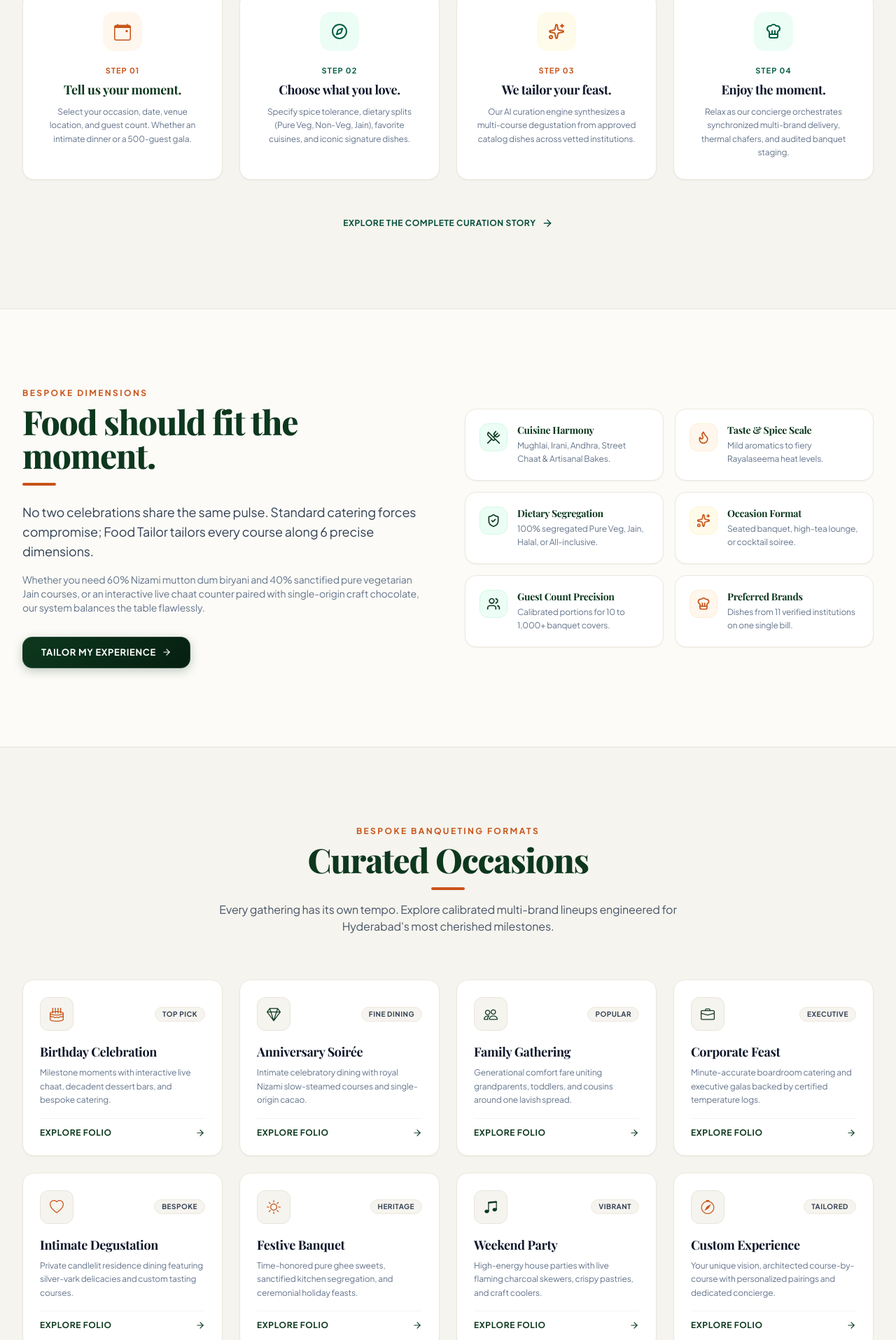
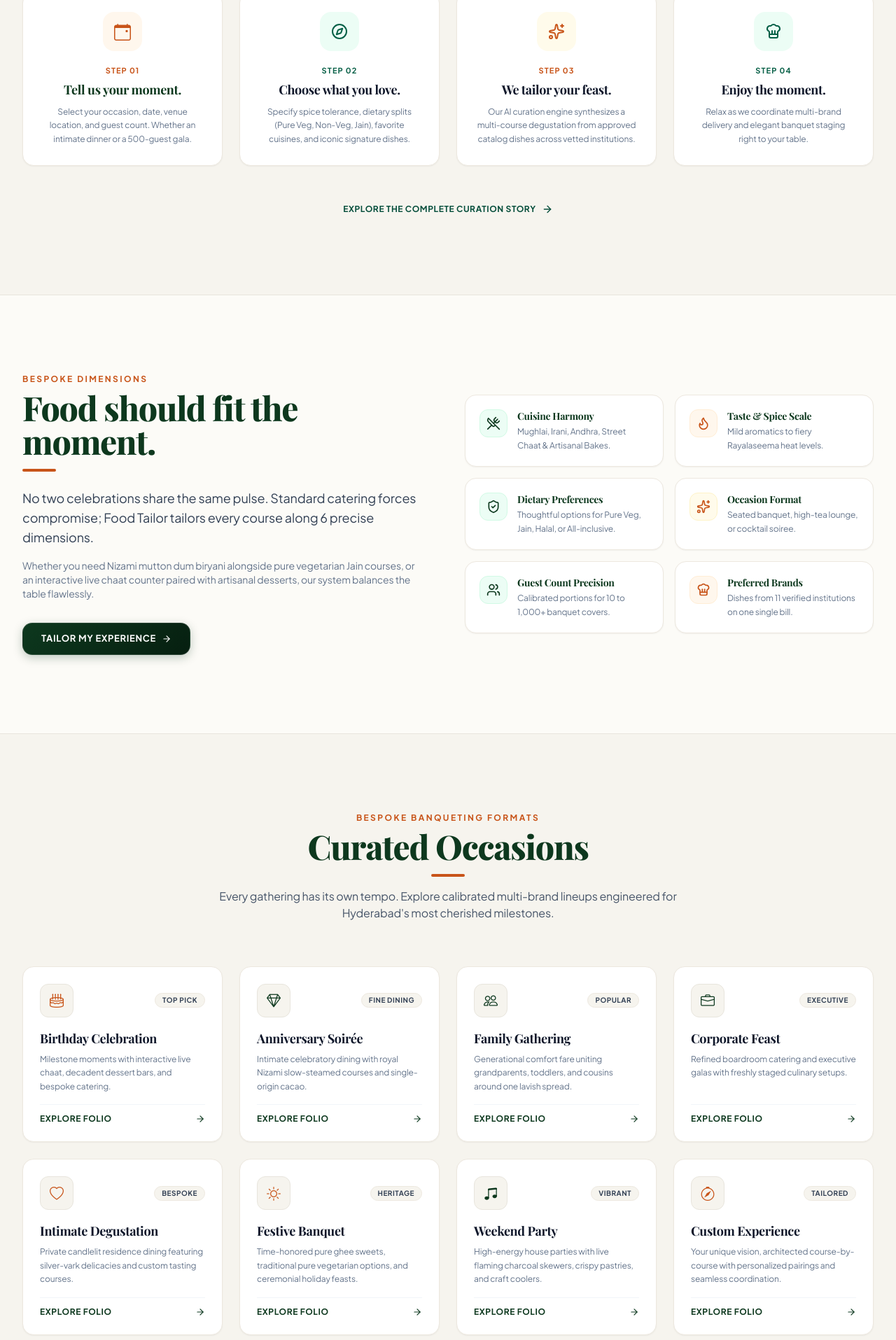
Before and after one commit to nikhilthange/Foodtailorr, a Next.js app in the folder app/: page / in a window 1280 px wide. Shown: the part 1144-3059 px from the top of the page at 70% size. Built offline with nearby package versions, Linux system fonts and the light colour scheme; no server answers; a web font is replaced by a local one.

Commit message:
Remove exaggerated promises, claims, and buzzwords across all views

```diff
--- a/app/src/app/error.tsx
+++ b/app/src/app/error.tsx
@@ -26,13 +26,13 @@ export default function GlobalError({
         An Unanticipated Exception Occurred
       </h1>
       <p className="text-xs text-on-surface-variant mb-6 leading-relaxed">
-        {error?.message || 'Our atelier concierges have been alerted and are resolving the matter.'}
+        {error?.message || 'Our technical team has been notified and is looking into this.'}
       </p>
       <button
         onClick={() => reset()}
         className="px-6 py-2.5 bg-primary-container hover:bg-primary-container/90 text-on-primary rounded-xl text-xs font-bold uppercase tracking-wider transition-all shadow-sm"
       >
-        Re-attempt Commission
+        Try Again
       </button>
     </div>
   );
--- a/app/src/components/Footer.jsx
+++ b/app/src/components/Footer.jsx
@@ -113,7 +113,7 @@ export default function Footer() {
         <div className="pt-8 flex flex-col sm:flex-row items-center justify-between gap-4 text-xs text-slate-500">
           <p>© {new Date().getFullYear()} Food Tailor. All rights reserved. Registered Culinary Atelier Platform.</p>
           <div className="flex items-center gap-3">
-            <span>FSSAI Certified Partner Guild</span>
+            <span>Verified Culinary Partner Guild</span>
             <span>•</span>
             <span>Hyderabad, Telangana</span>
           </div>
--- a/app/src/features/customer/DashboardPage.jsx
+++ b/app/src/features/customer/DashboardPage.jsx
@@ -54,14 +54,14 @@ export default function DashboardPage() {
           <div className="inline-flex items-center gap-2 mb-1">
             <span className="w-2 h-2 rounded-full bg-brand-terracotta"></span>
             <span className="text-xs uppercase tracking-widest text-brand-terracotta font-bold">
-              Private Concierge Desk
+              Guest Tasting Hub
             </span>
           </div>
           <h1 className="font-serif text-2xl md:text-3xl text-slate-900 font-bold tracking-tight">
             Welcome, {user?.firstName || user?.email?.split('@')[0] || 'Host'}
           </h1>
           <p className="text-xs text-slate-500 mt-0.5 font-sans">
-            Your private culinary concierge.
+            Manage your tailored banquets, tasting folios, and past orders.
           </p>
         </div>
 
--- a/app/src/views/BrandsPage.jsx
+++ b/app/src/views/BrandsPage.jsx
@@ -72,7 +72,7 @@ export default function BrandsPage() {
             Hyderabad's Culinary Heritage, Curated For You
           </h1>
           <p className="mt-3 text-slate-600 text-sm sm:text-base max-w-2xl font-normal leading-relaxed">
-            Every culinary partner is an authenticated institution with verified Hyderabadi provenance, audited banquet kitchens, and uncompromising recipe fidelity.
+            Every culinary partner is an authenticated institution with verified Hyderabadi provenance, proven culinary mastery, and uncompromising recipe fidelity.
           </p>
         </div>
       </section>
--- a/app/src/views/HomePage.jsx
+++ b/app/src/views/HomePage.jsx
@@ -82,11 +82,11 @@ export default function HomePage() {
         id: 'corporate',
         slug: 'corporate-feast',
         title: 'Corporate Feast',
-        description: 'Minute-accurate boardroom catering and executive galas backed by certified temperature logs.',
+        description: 'Refined boardroom catering and executive galas with freshly staged culinary setups.',
         iconName: 'bi-briefcase',
         color: '#0D381E',
         badge: 'Executive',
-        sampleCourses: 'Executive Boxes • Thermal Chafers',
+        sampleCourses: 'Executive Boxes • Curated Menus',
       },
       {
         id: 'romantic',
@@ -102,11 +102,11 @@ export default function HomePage() {
         id: 'festival',
         slug: 'festival-celebration',
         title: 'Festive Banquet',
-        description: 'Time-honored pure ghee sweets, sanctified kitchen segregation, and ceremonial holiday feasts.',
+        description: 'Time-honored pure ghee sweets, traditional pure vegetarian options, and ceremonial holiday feasts.',
         iconName: 'bi-sun',
         color: '#C85419',
         badge: 'Heritage',
-        sampleCourses: '100% Pure Veg / Jain • Sanctified',
+        sampleCourses: 'Pure Veg / Jain • Heritage Sweets',
       },
       {
         id: 'weekend',
@@ -122,11 +122,11 @@ export default function HomePage() {
         id: 'custom',
         slug: 'custom-occasion',
         title: 'Custom Experience',
-        description: 'Your unique vision, architected course-by-course with personalized pairings and dedicated concierge.',
+        description: 'Your unique vision, architected course-by-course with personalized pairings and seamless coordination.',
         iconName: 'bi-compass',
         color: '#C85419',
         badge: 'Tailored',
-        sampleCourses: 'Bespoke Architecture • Concierge',
+        sampleCourses: 'Bespoke Menu • Multi-Kitchen Curation',
       },
     ],
     []
@@ -334,7 +334,7 @@ export default function HomePage() {
                 Enjoy the moment.
               </h3>
               <p className="text-xs text-slate-500 leading-relaxed">
-                Relax as our concierge orchestrates synchronized multi-brand delivery, thermal chafers, and audited banquet staging.
+                Relax as we coordinate multi-brand delivery and elegant banquet staging right to your table.
               </p>
             </div>
           </div>
@@ -371,7 +371,7 @@ export default function HomePage() {
                 No two celebrations share the same pulse. Standard catering forces compromise; Food Tailor tailors every course along 6 precise dimensions.
               </p>
               <p className="text-xs sm:text-sm text-slate-500 leading-relaxed mb-8 max-w-xl">
-                Whether you need 60% Nizami mutton dum biryani and 40% sanctified pure vegetarian Jain courses, or an interactive live chaat counter paired with single-origin craft chocolate, our system balances the table flawlessly.
+                Whether you need Nizami mutton dum biryani alongside pure vegetarian Jain courses, or an interactive live chaat counter paired with artisanal desserts, our system balances the table flawlessly.
               </p>
 
               <Link to="/build-menu" className="btn-primary">
@@ -407,8 +407,8 @@ export default function HomePage() {
                   <ShieldCheck className="w-5 h-5" />
                 </div>
                 <div>
-                  <h3 className="font-serif font-bold text-sm text-[#0D381E]">Dietary Segregation</h3>
-                  <p className="text-xs text-slate-500 mt-0.5 leading-relaxed">100% segregated Pure Veg, Jain, Halal, or All-inclusive.</p>
+                  <h3 className="font-serif font-bold text-sm text-[#0D381E]">Dietary Preferences</h3>
+                  <p className="text-xs text-slate-500 mt-0.5 leading-relaxed">Thoughtful options for Pure Veg, Jain, Halal, or All-inclusive.</p>
                 </div>
               </div>
 
@@ -514,7 +514,7 @@ export default function HomePage() {
                 Hyderabad&apos;s Culinary Icons
               </h2>
               <p className="text-sm sm:text-base text-slate-600 mt-2 max-w-xl">
-                Direct commissions with the city&apos;s verified heritage institutions. Zero ghost kitchens, audited banquet capacity.
+                Direct selections from the city&apos;s verified heritage institutions and iconic local kitchens.
               </p>
             </div>
 
@@ -567,7 +567,7 @@ export default function HomePage() {
                 Curated Provenance
               </h3>
               <p className="text-xs text-slate-500 leading-relaxed">
-                Only authenticated culinary houses. Every kitchen is audited for banquet batch consistency, FSSAI hygiene, and heritage recipe fidelity.
+                Only authenticated culinary houses. Every kitchen is selected for signature flavor, preparation standards, and heritage recipe fidelity.
               </p>
             </div>
 
@@ -583,7 +583,7 @@ export default function HomePage() {
                 Personalized Balancing
               </h3>
               <p className="text-xs text-slate-500 leading-relaxed">
-                No rigid packages. Courses are balanced to your headcount, dietary splits (Pure Veg, Jain, Halal), and course pacing preferences.
+                No rigid packages. Courses are balanced to your headcount, dietary preferences (Pure Veg, Jain, Halal), and course pacing.
               </p>
             </div>
 
@@ -596,10 +596,10 @@ export default function HomePage() {
                 STANDARD 03
               </span>
               <h3 className="font-serif text-lg font-bold text-slate-900 mb-2">
-                Sanctified Segregation
+                Dietary Segregation
               </h3>
               <p className="text-xs text-slate-500 leading-relaxed">
-                Guaranteed segregated preparation vessels, separate thermal packaging, and dedicated chafers for pure vegetarian and Jain guests.
+                Thoughtful separation and dedicated packaging for pure vegetarian and Jain guest preferences.
               </p>
             </div>
 
@@ -612,10 +612,10 @@ export default function HomePage() {
                 STANDARD 04
               </span>
               <h3 className="font-serif text-lg font-bold text-slate-900 mb-2">
-                Clockwork Staging
+                Seamless Staging
               </h3>
               <p className="text-xs text-slate-500 leading-relaxed">
-                Synchronized simultaneous arrival from multiple kitchens, consolidated GST invoicing, and a dedicated Food Tailor event concierge.
+                Synchronized simultaneous arrival from multiple kitchens, consolidated invoicing, and end-to-end event support.
               </p>
             </div>
           </div>
--- a/app/src/views/HowItWorksPage.jsx
+++ b/app/src/views/HowItWorksPage.jsx
@@ -12,7 +12,7 @@ const STAGES = [
     narrative:
       "Explore Hyderabad's most venerated culinary houses in one curated atelier directory. From the 1953 Old City copper-pot biryanis of Hotel Shadab to the single-origin craft chocolate of Manam, browse verified provenance and approved banquet repertoires.",
     icon: Compass,
-    highlights: ['11 Verified Culinary Institutions', 'Zero Ghost Kitchens', 'Audited Banquet Staging'],
+    highlights: ['11 Verified Culinary Institutions', 'Iconic Heritage Brands', 'Bespoke Banquet Menus'],
   },
   {
     number: '02',
@@ -43,10 +43,10 @@ const STAGES = [
   },
   {
     number: '05',
-    title: 'Commission With One Payment',
+    title: 'Confirm With One Payment',
     tag: 'SECURE COMMISSION',
     narrative:
-      'Commission your feast with one consolidated payment. Behind the scenes, our platform issues synchronized kitchen tickets, reserves banquet production slots, and assigns a dedicated Food Tailor event concierge.',
+      'Confirm your feast with one consolidated checkout. Behind the scenes, our platform coordinates kitchen orders, production timing, and end-to-end event arrangements.',
     icon: CreditCard,
     highlights: ['Instant Payment Verification', 'Direct Kitchen Confirmation', 'Consolidated Event Invoicing'],
   },
@@ -55,9 +55,9 @@ const STAGES = [
     title: 'Enjoy The Flawless Feast',
     tag: 'FLAWLESS FEAST',
     narrative:
-      'On celebration day, multiple kitchens deliver simultaneously in temperature-calibrated transit ware with tamper-evident seals. Your guests enjoy an unrivaled multi-brand feast without logistical chaos.',
+      'On celebration day, multiple kitchens deliver synchronized courses fresh and ready to serve. Your guests enjoy an unrivaled multi-brand feast without logistical hassle.',
     icon: PartyPopper,
-    highlights: ['Synchronized Warm Arrival', 'Signature Presentation Staging', 'Dedicated Concierge On Call'],
+    highlights: ['Synchronized Delivery', 'Signature Presentation', 'Dedicated Event Support'],
   },
 ];
 
--- a/app/src/views/MenuBuilderIntake.jsx
+++ b/app/src/views/MenuBuilderIntake.jsx
@@ -20,13 +20,13 @@ const OCCASION_OPTIONS = [
   { id: 'family', label: 'Family Gathering', desc: 'Generational comfort & abundance', Icon: FamilyFeastSketch, color: '#0D381E' },
   { id: 'corporate', label: 'Corporate Feast', desc: 'Executive boardroom precision', Icon: CorporateMeetingSketch, color: '#0D381E' },
   { id: 'romantic', label: 'Romantic Degustation', desc: 'Private residence tastings', Icon: RomanticDinnerSketch, color: '#C85419' },
-  { id: 'festival', label: 'Festive Banquet', desc: 'Sanctified pure vegetarian feasts', Icon: FestivalLampSketch, color: '#C85419' },
+  { id: 'festival', label: 'Festive Banquet', desc: 'Traditional pure vegetarian feasts', Icon: FestivalLampSketch, color: '#C85419' },
   { id: 'custom', label: 'Custom Experience', desc: 'Your bespoke gathering format', Icon: ClocheSketch, color: '#C85419' },
 ];
 
 const MOOD_OPTIONS = [
   { id: 'Casual', label: 'Casual & Social', desc: 'Easygoing street eats and finger foods' },
-  { id: 'Elegant', label: 'Quiet Luxury', desc: 'Silver-vark delicacies & white glove staging' },
+  { id: 'Elegant', label: 'Quiet Luxury', desc: 'Silver-vark delicacies & elegant staging' },
   { id: 'Festive', label: 'Festive & Vibrant', desc: 'High-energy celebration & live chaat counters' },
   { id: 'Comforting', label: 'Generational Soul', desc: 'Warm comfort fare uniting all ages' },
   { id: 'Adventurous', label: 'Artisanal & Modern', desc: 'Single-origin cacao & contemporary pairings' },
@@ -36,8 +36,8 @@ const MOOD_OPTIONS = [
 const DIETARY_OPTIONS = [
   { value: 'ALL', label: 'All Inclusive (Veg & Non-Veg)', desc: 'Balanced selection for diverse palates' },
   { value: 'NON_VEG', label: 'Curated Non-Veg Focus', desc: 'Slow-cooked mutton dum biryani & kebabs' },
-  { value: 'VEG', label: 'Pure Vegetarian', desc: '100% pure veg segregated prep' },
-  { value: 'JAIN', label: 'Strict Jain Preparation', desc: 'Sanctified kitchen, no root vegetables' },
+  { value: 'VEG', label: 'Pure Vegetarian', desc: 'Pure vegetarian menu selection' },
+  { value: 'JAIN', label: 'Strict Jain Preparation', desc: 'Traditional Jain preparation, no root vegetables' },
   { value: 'VEGAN', label: 'Plant-Based / Vegan', desc: 'Wholesome dairy-free specialties' },
 ];
 
--- a/app/src/views/OccasionDetailPage.jsx
+++ b/app/src/views/OccasionDetailPage.jsx
@@ -70,7 +70,7 @@ export default function OccasionDetailPage() {
                 {occasion.narrative}
               </p>
               <p className="text-xs sm:text-sm text-slate-500 leading-relaxed font-normal">
-                Every Food Tailor commission includes dedicated staging logistics, dietary segregation guarantees, minute-accurate timing, and our signature presentation chafers.
+                Every Food Tailor experience includes coordinated multi-kitchen delivery, dietary accommodations, and our signature presentation setup.
               </p>
             </div>
 
@@ -111,15 +111,15 @@ export default function OccasionDetailPage() {
               <div className="space-y-3 pb-6 border-b border-slate-100 text-xs text-slate-600">
                 <div className="flex items-center gap-2">
                   <ShieldCheck className="w-4 h-4 text-brand-forest" />
-                  <span>100% Dietary Segregation Guarantee</span>
+                  <span>Dietary Separation Accommodations</span>
                 </div>
                 <div className="flex items-center gap-2">
                   <Clock className="w-4 h-4 text-brand-terracotta" />
-                  <span>Minute-Accurate Multi-Brand Logistics</span>
+                  <span>Synchronized Multi-Brand Logistics</span>
                 </div>
                 <div className="flex items-center gap-2">
                   <Award className="w-4 h-4 text-brand-forest" />
-                  <span>Dedicated Event Concierge Manager</span>
+                  <span>Dedicated Event Support</span>
                 </div>
               </div>
 
--- a/app/src/views/OccasionsPage.jsx
+++ b/app/src/views/OccasionsPage.jsx
@@ -69,9 +69,9 @@ export const OCCASIONS_DATA = [
     id: 'occ_corporate',
     slug: 'corporate-gathering',
     title: 'Corporate Gathering',
-    tagline: 'Minute-accurate executive banquets, tamper-evident bento boxes, and boardroom tea lounges.',
+    tagline: 'Refined executive banquets, curated corporate dining, and boardroom tea lounges.',
     guestRange: '20 – 500 guests',
-    narrative: 'Impress distinguished clients and reward high-performing teams with fine-dining sophistication. We guarantee clockwork delivery, temperature telemetry, segregated diets, and consolidated corporate GST invoicing.',
+    narrative: 'Impress distinguished clients and reward high-performing teams with fine-dining sophistication. Enjoy timely delivery, diverse dietary accommodations, and consolidated corporate GST invoicing.',
     lineup: [
       { name: 'Hotel Shadab', role: 'Executive Luncheon & Biryani Buffets' },
       { name: 'The Chocolate Room', role: 'Belgian Dessert Degustation' },
--- a/app/src/views/PartnerDetailPage.jsx
+++ b/app/src/views/PartnerDetailPage.jsx
@@ -191,7 +191,7 @@ export default function PartnerDetailPage() {
 
               <div className="flex items-center gap-2 text-xs text-emerald-800 bg-emerald-50 px-3 py-1.5 rounded-lg border border-emerald-200">
                 <ShieldCheck className="w-4 h-4 text-emerald-600" />
-                <span className="font-semibold">FSSAI Certified • Temperature Controlled Transit</span>
+                <span className="font-semibold">Verified Heritage Kitchen • Curated Quality Standards</span>
               </div>
             </div>
 
```
